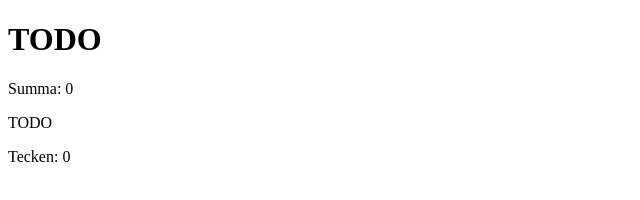
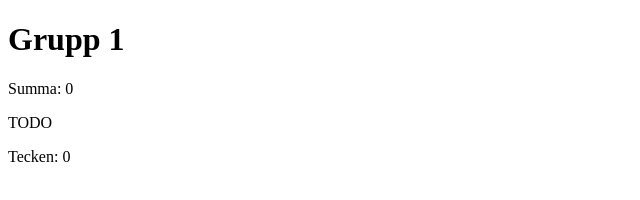
Before and after one commit to Ghada2027/team-repo, a plain HTML site: page index.html in a window 1280 px wide. Shown: the whole page, without its empty margins (0-640 px from the left). Drawn offline with Linux system fonts and the light colour scheme.

Commit message:
US-1: Visa gruppnamnet

```diff
--- a/index.html
+++ b/index.html
@@ -12,7 +12,7 @@
   <script>
     // TODO 1: Returnera gruppens namn.
     function hamtaNamn() {
-      return "TODO";
+      return "Grupp 1";
     }
 
     // TODO 2: Returnera summan av a och b.
```
